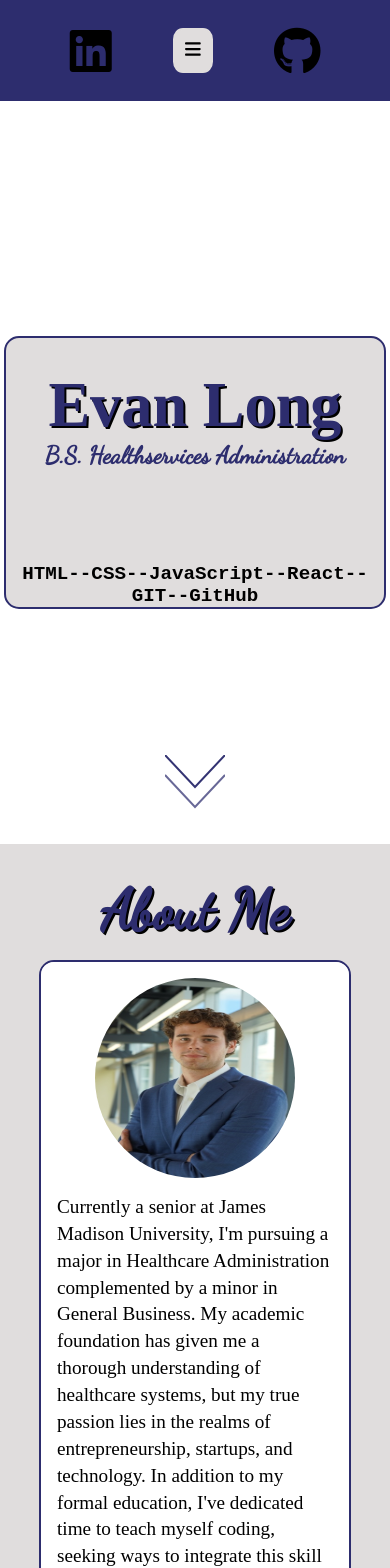
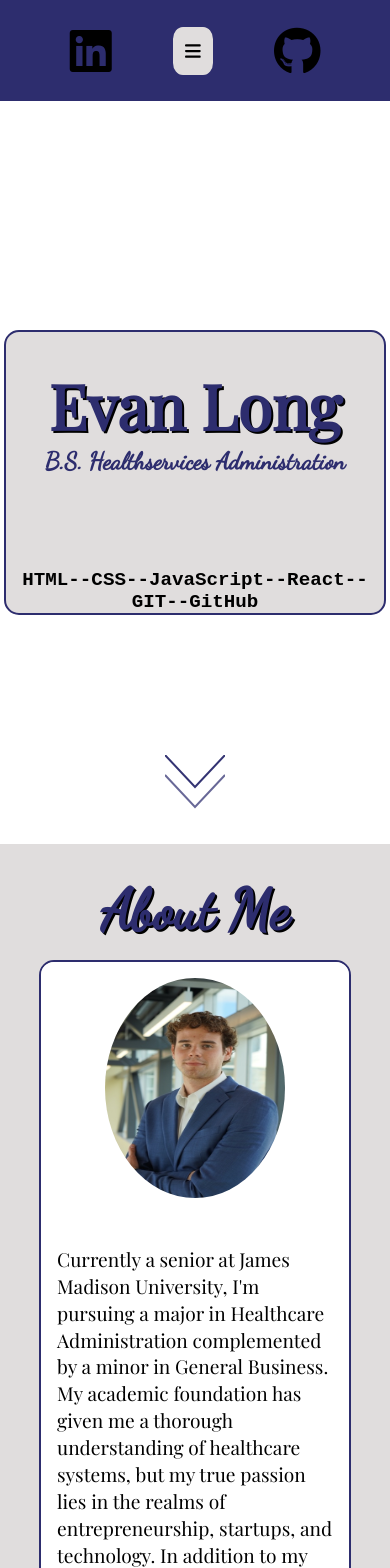
Before and after one commit to Long2ej/myPortfolio, a React (Create React App) app in the folder myportfolio/: page /home in a window 390 px wide. Shown: the top 1568 px of the page. Built offline with nearby package versions, Linux system fonts and the light colour scheme.

Commit message:
Sizing Adjustments

```diff
--- a/myportfolio/public/index.html
+++ b/myportfolio/public/index.html
@@ -12,6 +12,9 @@
   <link rel="preconnect" href="https://fonts.googleapis.com">
   <link rel="preconnect" href="https://fonts.gstatic.com" crossorigin>
   <link href="https://fonts.googleapis.com/css2?family=Courgette&family=Dancing+Script&display=swap" rel="stylesheet">
+  <link
+    href="https://fonts.googleapis.com/css2?family=Courgette&family=Dancing+Script&family=Playfair+Display&display=swap"
+    rel="stylesheet">
 
   <!--
       manifest.json provides metadata used when your web app is installed on a
--- a/myportfolio/src/App.css
+++ b/myportfolio/src/App.css
@@ -2,6 +2,7 @@
   box-sizing: border-box;
   margin: 0;
   padding: 0;
+  font-family: 'Playfair Display', serif;
 }
 
 ::-webkit-scrollbar {
@@ -147,10 +148,10 @@
 
 .Welcometxt {
   font-size: 5rem;
-  font-family: 'Rowdies', cursive;
   color: var(--alt-color);
   text-shadow: 2px 2px var(--pri-color);
   text-align: center;
+  font-family:
 }
 
 span {
@@ -160,7 +161,6 @@ span {
 
 .fade {
   opacity: 1;
-  font-family: 'Rowdies', cursive;
 }
 
 .projectsbox {
@@ -380,7 +380,10 @@ span {
   color: var(--pri-color);
   text-align: left;
   line-height: 1.5;
-  font-size: 1.35rem;
+  font-size: 1.2rem;
+  padding-top: 1rem;
+  margin-top: 1rem;
+
 }
 
 @media screen and (max-width: 800px) {
@@ -391,8 +394,8 @@ span {
 
   .profile-pic {
     margin: 0 0 1rem 0;
-    width: 200px;
-    height: 200px;
+    width: 180px;
+    height: 220px;
   }
 
   .about-box p {
--- a/myportfolio/src/pages/Home.js
+++ b/myportfolio/src/pages/Home.js
@@ -127,7 +127,7 @@ export default function Home() {
                     <div className="Welcometxt">
                         <h1>Evan Long</h1>
                     </div>
-                    <div className='HSAbox hidden'>
+                    <div className='HSAbox'>
                         <p className='hsatxt'>B.S. Healthservices Administration</p>
                     </div>
                     <div className='skillsbox'>
```
